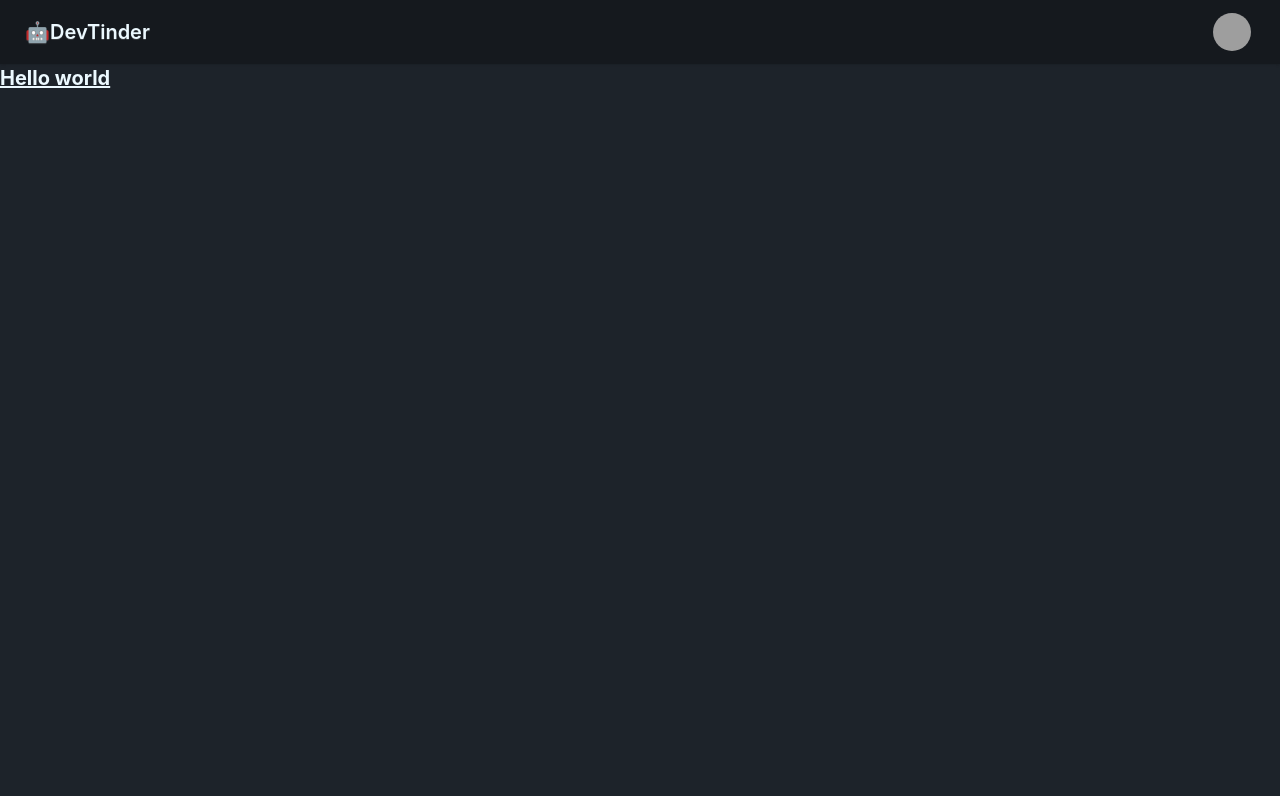
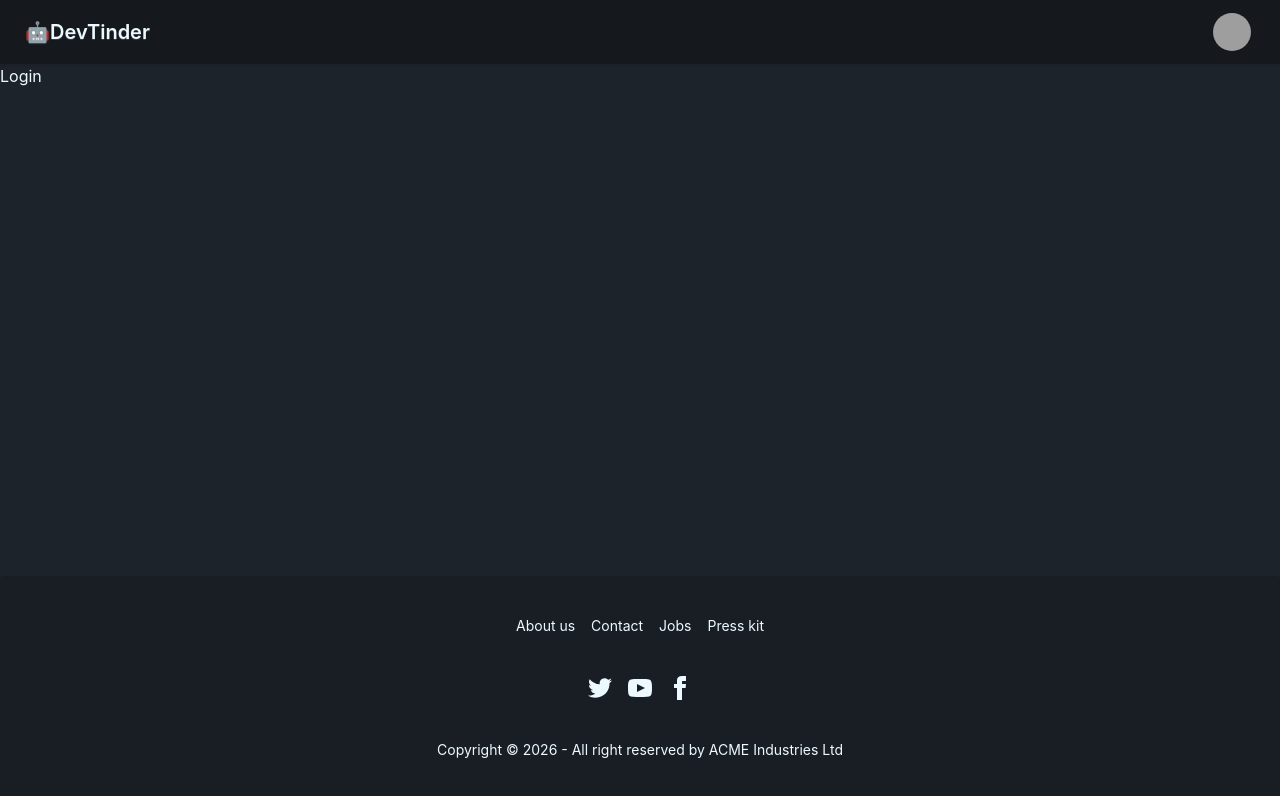
Before and after one commit to Anujjain9752/DevTinder-web, a React (Vite) app: page /login in a window 1280 px wide. Shown: the top 796 px of the page. Built offline with nearby package versions, Linux system fonts and the light colour scheme; grey boxes are pictures that could not be loaded.

Commit message:
Kinda SetUp and where app.jsx and Body.jsx and other

```diff
--- a/package.json
+++ b/package.json
@@ -13,6 +13,7 @@
     "@tailwindcss/vite": "^4.2.0",
     "react": "^19.2.0",
     "react-dom": "^19.2.0",
+    "react-router-dom": "^7.13.0",
     "tailwindcss": "^4.2.0"
   },
   "devDependencies": {
--- a/src/App.jsx
+++ b/src/App.jsx
@@ -1,45 +1,24 @@
+import { BrowserRouter, Route, Routes } from "react-router-dom";
+import NavBar from "./NavBar";
+import Body from "./Body";
+import Login from "./Login";
+import Profile from "./Profile";
+
 function App() {
   return (
     <>
-      <div className="navbar bg-base-300 shadow-sm">
-        <div className="flex-1">
-          <a className="btn btn-ghost text-xl">🤖DevTinder</a>
-        </div>
-        <div className="flex gap-2">
-          <div className="dropdown dropdown-end mx-5">
-            <div
-              tabIndex={0}
-              role="button"
-              className="btn btn-ghost btn-circle avatar"
-            >
-              <div className="w-10 rounded-full">
-                <img
-                  alt="Tailwind CSS Navbar component"
-                  src="https://img.daisyui.com/images/stock/photo-1534528741775-53994a69daeb.webp"
-                />
-              </div>
-            </div>
-            <ul
-              tabIndex="-1"
-              className="menu menu-sm dropdown-content bg-base-100 rounded-box z-1 mt-3 w-52 p-2 shadow"
-            >
-              <li>
-                <a className="justify-between">
-                  Profile
-                  <span className="badge">New</span>
-                </a>
-              </li>
-              <li>
-                <a>Settings</a>
-              </li>
-              <li>
-                <a>Logout</a>
-              </li>
-            </ul>
-          </div>
-        </div>
-      </div>
-      <h1 className="text-xl font-bold underline">Hello world</h1>
+       <BrowserRouter basename="/">
+        <Routes>
+          <Route path="/" element={<Body/>}>
+
+           <Route path="/login" element={<Login/>}/>
+           <Route path="/profile" element={<Profile/>}/>
+
+
+
+          </Route>
+        </Routes>
+      </BrowserRouter>
     </>
   );
 }
--- /dev/null
+++ b/src/Body.jsx
@@ -0,0 +1,16 @@
+import React from 'react'
+import NavBar from './NavBar'
+import { Outlet } from 'react-router-dom'
+import Footer from './Footer'
+
+const Body = () => {
+  return (
+    <div>
+      <NavBar/>
+      <Outlet/>
+      <Footer/>
+    </div>
+  )
+}
+
+export default Body
--- /dev/null
+++ b/src/Footer.jsx
@@ -0,0 +1,56 @@
+import React from 'react'
+
+const Footer = () => {
+  return (
+   <footer className="footer footer-horizontal footer-center bg-base-200 text-base-content rounded p-10 fixed bottom-0">
+  <nav className="grid grid-flow-col gap-4">
+    <a className="link link-hover">About us</a>
+    <a className="link link-hover">Contact</a>
+    <a className="link link-hover">Jobs</a>
+    <a className="link link-hover">Press kit</a>
+  </nav>
+  <nav>
+    <div className="grid grid-flow-col gap-4">
+      <a>
+        <svg
+          xmlns="http://www.w3.org/2000/svg"
+          width="24"
+          height="24"
+          viewBox="0 0 24 24"
+          className="fill-current">
+          <path
+            d="M24 4.557c-.883.392-1.832.656-2.828.775 1.017-.609 1.798-1.574 2.165-2.724-.951.564-2.005.974-3.127 1.195-.897-.957-2.178-1.555-3.594-1.555-3.179 0-5.515 2.966-4.797 6.045-4.091-.205-7.719-2.165-10.148-5.144-1.29 2.213-.669 5.108 1.523 6.574-.806-.026-1.566-.247-2.229-.616-.054 2.281 1.581 4.415 3.949 4.89-.693.188-1.452.232-2.224.084.626 1.956 2.444 3.379 4.6 3.419-2.07 1.623-4.678 2.348-7.29 2.04 2.179 1.397 4.768 2.212 7.548 2.212 9.142 0 14.307-7.721 13.995-14.646.962-.695 1.797-1.562 2.457-2.549z"></path>
+        </svg>
+      </a>
+      <a>
+        <svg
+          xmlns="http://www.w3.org/2000/svg"
+          width="24"
+          height="24"
+          viewBox="0 0 24 24"
+          className="fill-current">
+          <path
+            d="M19.615 3.184c-3.604-.246-11.631-.245-15.23 0-3.897.266-4.356 2.62-4.385 8.816.029 6.185.484 8.549 4.385 8.816 3.6.245 11.626.246 15.23 0 3.897-.266 4.356-2.62 4.385-8.816-.029-6.185-.484-8.549-4.385-8.816zm-10.615 12.816v-8l8 3.993-8 4.007z"></path>
+        </svg>
+      </a>
+      <a>
+        <svg
+          xmlns="http://www.w3.org/2000/svg"
+          width="24"
+          height="24"
+          viewBox="0 0 24 24"
+          className="fill-current">
+          <path
+            d="M9 8h-3v4h3v12h5v-12h3.642l.358-4h-4v-1.667c0-.955.192-1.333 1.115-1.333h2.885v-5h-3.808c-3.596 0-5.192 1.583-5.192 4.615v3.385z"></path>
+        </svg>
+      </a>
+    </div>
+  </nav>
+  <aside>
+    <p>Copyright © {new Date().getFullYear()} - All right reserved by ACME Industries Ltd</p>
+  </aside>
+</footer>
+  )
+}
+
+export default Footer
--- /dev/null
+++ b/src/Login.jsx
@@ -0,0 +1,11 @@
+import React from 'react'
+
+const Login = () => {
+  return (
+    <div>
+       Login
+    </div>
+  )
+}
+
+export default Login
--- /dev/null
+++ b/src/NavBar.jsx
@@ -0,0 +1,46 @@
+import React from 'react'
+
+const NavBar = () => {
+  return (
+    <div className="navbar bg-base-300 shadow-sm">
+        <div className="flex-1">
+          <a className="btn btn-ghost text-xl">🤖DevTinder</a>
+        </div>
+        <div className="flex gap-2">
+          <div className="dropdown dropdown-end mx-5">
+            <div
+              tabIndex={0}
+              role="button"
+              className="btn btn-ghost btn-circle avatar"
+            >
+              <div className="w-10 rounded-full">
+                <img
+                  alt="Tailwind CSS Navbar component"
+                  src="https://img.daisyui.com/images/stock/photo-1534528741775-53994a69daeb.webp"
+                />
+              </div>
+            </div>
+            <ul
+              tabIndex="-1"
+              className="menu menu-sm dropdown-content bg-base-100 rounded-box z-1 mt-3 w-52 p-2 shadow"
+            >
+              <li>
+                <a className="justify-between">
+                  Profile
+                  <span className="badge">New</span>
+                </a>
+              </li>
+              <li>
+                <a>Settings</a>
+              </li>
+              <li>
+                <a>Logout</a>
+              </li>
+            </ul>
+          </div>
+        </div>
+      </div>
+  )
+}
+
+export default NavBar;
--- /dev/null
+++ b/src/Profile.jsx
@@ -0,0 +1,11 @@
+import React from 'react'
+
+const Profile = () => {
+  return (
+    <div>
+       Profile
+    </div>
+  )
+}
+
+export default Profile
```
Also changed, not shown: 2 other files (tests, documents, lock files or other folders).
